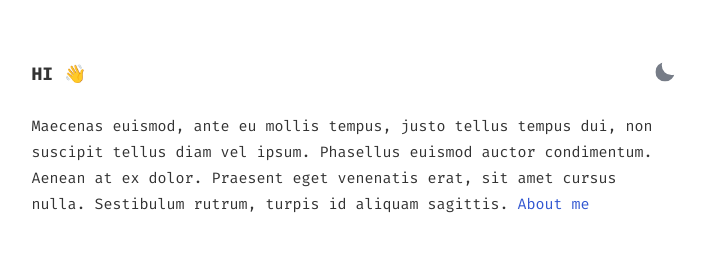
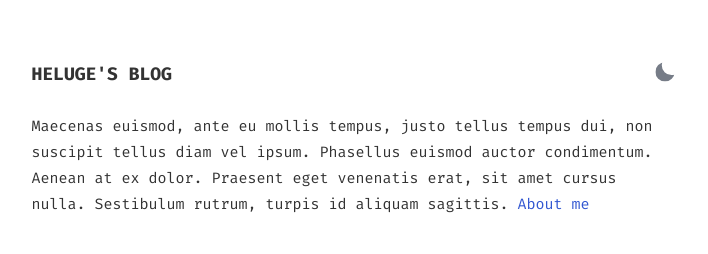
Before and after one commit to Heluge/Heluge.github.io, a Jekyll site: the page built from index.html, in a window 1280 px wide. Shown: the top 254 px of the page, without its empty margins (286-994 px from the left). Built offline with Jekyll 4.4.1, drawn with Linux system fonts in a browser that asks for light colours.

Commit message:
change name of blog

```diff
--- a/index.html
+++ b/index.html
@@ -3,7 +3,7 @@ layout: default
 ---
 <section id="intro">
     <div class="flex-row-between">
-        <h1>Hi 👋</h1>
+        <h1>Heluge's blog</h1>
         <button title="Change theme" id="theme-toggle" onclick="modeSwitcher()">
             <div></div>
         </button>
```
